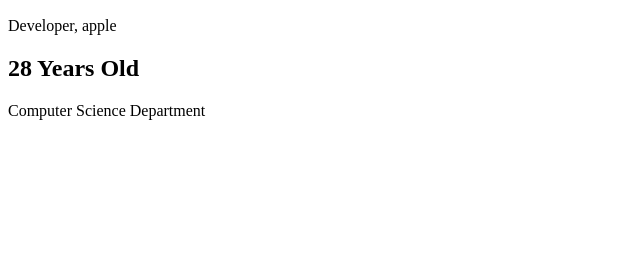
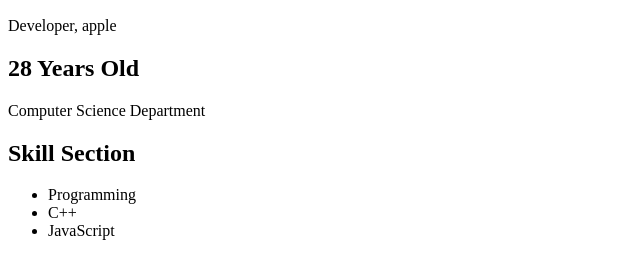
Before and after one commit to saifur-munna/git-review, a plain HTML site: page index.html in a window 1280 px wide. Shown: the part 110-384 px from the top of the page, without its empty margins (0-640 px from the left). Drawn offline with Linux system fonts and the light colour scheme.

Commit message:
skill section added

```diff
--- a/index.html
+++ b/index.html
@@ -15,5 +15,13 @@
         <h2>28 Years Old</h2>
         <p>Computer Science Department</p>
     </section>
+    <section>
+        <h2>Skill Section</h2>
+        <ul>
+            <li>Programming</li>
+            <li>C++</li>
+            <li>JavaScript</li>
+        </ul>
+    </section>
 </body>
 </html>
```
